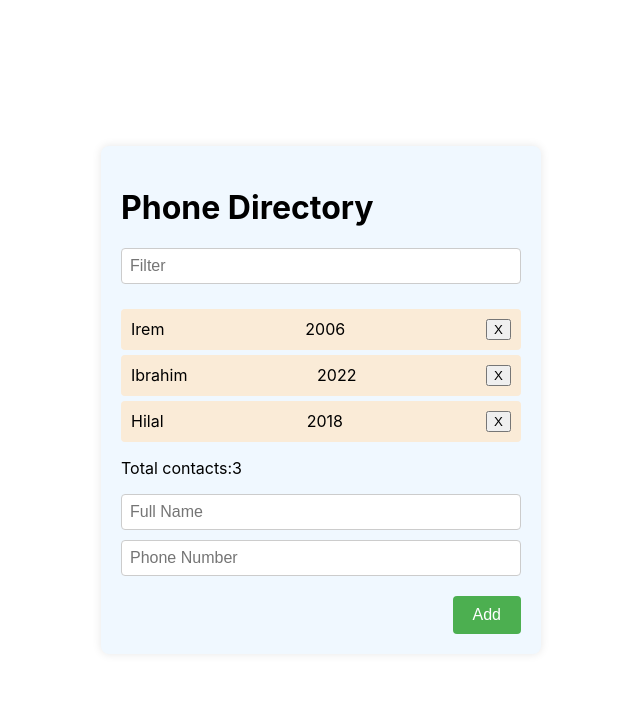
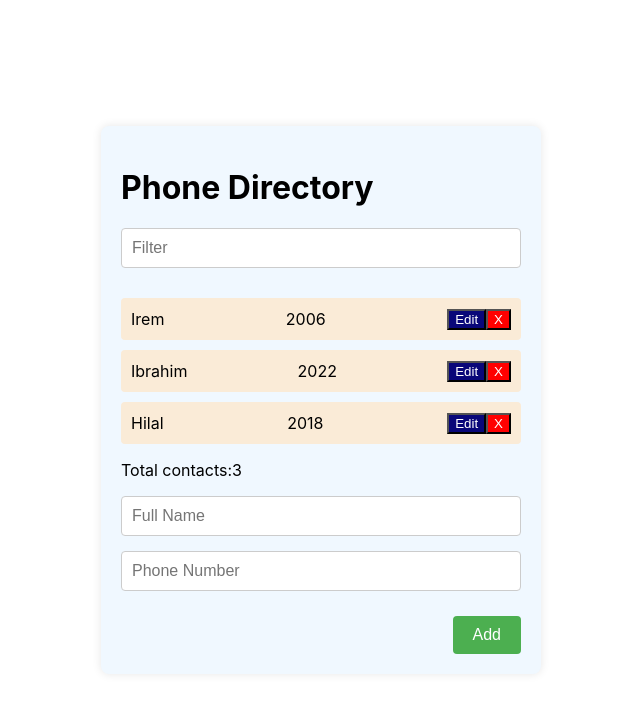
Before and after one commit to iremwacar/React-PhoneDirectory, a React (Create React App) app: page / in a window 1280 px wide. Shown: the top 712 px of the page, without its empty margins (319-959 px from the left). Built offline with nearby package versions, Linux system fonts and the light colour scheme.

Commit message:
edit commit

```diff
--- a/src/components/Contacts/List/index.js
+++ b/src/components/Contacts/List/index.js
@@ -1,6 +1,6 @@
 import React, { useState } from 'react';
 
-function List({ contacts,deleteNumber }) {
+function List({ contacts,deleteNumber,updateNumber }) {
   const [filterText,setFilterText]=useState('');
 
   const filtered = contacts.filter((item)=>{
@@ -10,6 +10,14 @@ function List({ contacts,deleteNumber }) {
   })
 
   console.log("filtered",filtered);
+
+  const handleUpdate = (index) => {
+    const newPhoneNumber = prompt("Enter new phone number:");
+    if (newPhoneNumber) {
+      updateNumber(index, newPhoneNumber);
+    }
+  };
+
   return (
     <div>
 
@@ -22,8 +30,12 @@ function List({ contacts,deleteNumber }) {
           <li key={i}>
             <span>{contact.fullname}</span>
             <span>{contact.phoneNumber}</span>
+            <div>
+              <button className='edit-btn' onClick={() => handleUpdate(i)}>Edit</button>
             <button className='delete-btn'
             onClick={()=> deleteNumber(i)}>X</button>
+            </div>
+
           </li>
         ))}
       </ul>
--- a/src/components/Contacts/index.js
+++ b/src/components/Contacts/index.js
@@ -28,7 +28,11 @@ function Contacts() {
     setContacts(number);
   }
 
-
+  const updateNumber = (index, updatedNumber) => {
+    const updatedContacts = [...contacts];
+    updatedContacts[index].phoneNumber = updatedNumber;
+    setContacts(updatedContacts);
+  };
 
 
 
@@ -39,7 +43,7 @@ function Contacts() {
   return (
     <div className='container'>
         <h1>Phone Directory</h1>
-      <List contacts={contacts} deleteNumber={deleteNumber} />
+      <List contacts={contacts} deleteNumber={deleteNumber} updateNumber={updateNumber} />
       <Form addContact={addContact} contacts={contacts} />
     </div>
   );
--- a/src/components/Contacts/styles.css
+++ b/src/components/Contacts/styles.css
@@ -11,8 +11,8 @@
   /* Input alanları */
   input {
     width: 100%;
-    padding: 8px;
-    margin-bottom: 10px;
+    padding: 10px;
+    margin-bottom: 15px;
     box-sizing: border-box;
     border: 1px solid #ccc;
     border-radius: 4px;
@@ -33,10 +33,11 @@
   .list > li {
     background-color: antiquewhite;
     padding: 10px;
-    margin-bottom: 5px;
+    margin-bottom: 10px;
     border-radius: 4px;
     display: flex;
     justify-content: space-between;
+    align-items: center; /* İçerikleri dikey olarak hizalar */
   }
 
   /* Butonlar */
@@ -55,8 +56,31 @@
     border-radius: 4px;
     cursor: pointer;
     font-size: 16px;
+    transition: background-color 0.3s ease; /* Düğme üzerine gelince geçiş efekti */
   }
 
   .btn > button:hover {
     background-color: #45a049;
   }
+
+  /* Düzenle ve Sil düğmeleri için özel stiller */
+  .edit-btn {
+    background-color: rgb(9, 7, 121); /* Koyu mavi */
+  }
+
+  .edit-btn:hover {
+    background-color: #3a3372; /* Koyu mavinin koyu tonu */
+  }
+
+  .delete-btn {
+    background-color: red; /* Kırmızı */
+  }
+
+  .delete-btn:hover {
+    background-color: #d63031; /* Kırmızının koyu tonu */
+  }
+
+  /* Düzenle ve Sil düğmeleri için metin rengi */
+  .edit-btn, .delete-btn {
+    color: white; /* Beyaz */
+  }
```
